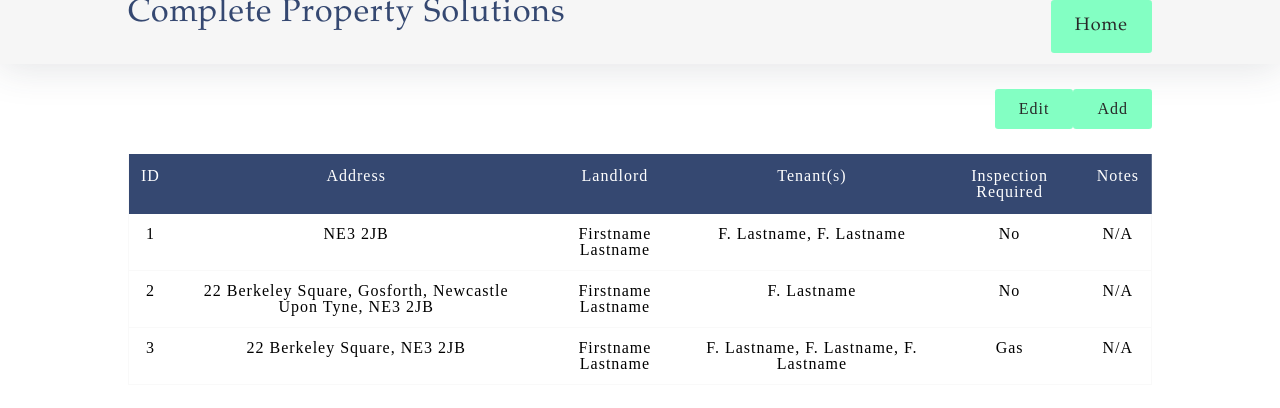
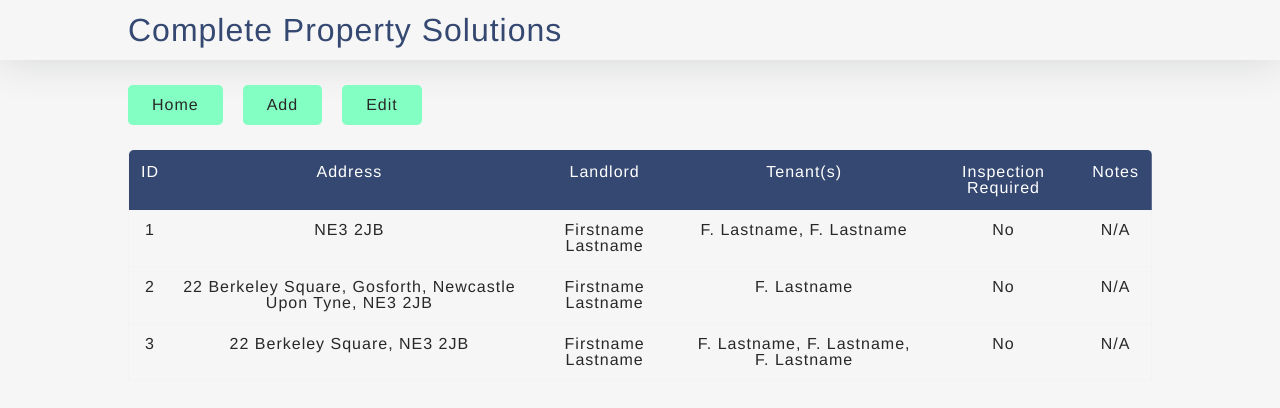
Before and after one commit to dean-jeffery/collab-dev-module, a PHP site: page / in a window 1280 px wide. Shown: the top 408 px of the page. Run offline with PHP 8.4, Linux system fonts and the light colour scheme.

Commit message:
format button/nav layout + file cleanup
- Add full commenting to both index and particularly CSS file

```diff
--- a/index.html
+++ b/index.html
@@ -9,34 +9,23 @@
     <link rel="stylesheet" href="style.css">
   </head>
   <body>
-
     <!-- HEADER -->
-  <header id="navbar">
+    <header>
       <div class="wrapper">
-          <a href="index.html"><h1>Complete Property Solutions</h1></a>
-
-          <!--  -->
-
-          <a href="index.html" class="button">
-            <p>Home</p>
-          </a>
-        </div>
+        <ul>
+          <li><a href="index.html"><h1>Complete Property Solutions</h1></a></li>
+        </ul>
       </div>
     </header>
-
-<div class="wrapper">
-
+    <!-- BODY -->
+    <div class="wrapper"> <!-- 80% content wrapper -->
+      <!-- Button row -->
       <div class="button-space">
-
+        <a href="index.html" class="button">Home</a>
         <a href="" class="button">Add</a>
-
         <a href="" class="button">Edit</a>
-
-
       </div>
-
-
-
+      <!-- Property table -->
       <table id="properties">
         <tr>
           <th>ID</th>
@@ -67,7 +56,7 @@
           <td>22 Berkeley Square, NE3 2JB</td>
           <td>Firstname Lastname</td>
           <td>F. Lastname, F. Lastname, F. Lastname</td>
-          <td>Gas</td>
+          <td>No</td>
           <td>N/A</td>
         </tr>
       </table>
--- a/style.css
+++ b/style.css
@@ -1,55 +1,90 @@
-/*
-Colours:
+/*--------------------------------------------------------------
+>>> TABLE OF CONTENTS:
+----------------------------------------------------------------
 
-Black: #282828
-Dark blue: #354871
+	1. 	Typography
+	2. 	Navbar
+	3.  Table
+	4.  Buttons
+
+>>> Color codes
+
+Dark Blue: #354871
+black: #282828
 Teal: #83FFC3
-White: #f6f6f6
-Grey: #ebebeb
-*/
+White: #F6F6F6
+Grey: #EBEBEB
+
+----------------------------------------------------------------------------- */
+.wrapper {
+  margin: 0 auto;
+  max-width: 80%;
+}
+body {
+  background-color: #f6f6f6;
+  color: #282828;
+  font-family: Montserrat, Helvetica, sans-serif;
+  letter-spacing: 1px;
+}
+/* -------------------------------------------------------------------------- */
+/*	1. Typography
+/* -------------------------------------------------------------------------- */
 
 h1 {
-  font-family: Palatino, "Palatino Linotype", "Palatino LT STD", "Book Antiqua",
-    Georgia, serif;
-  font-size: 29px;
+  color: #354871;
+  font-size: 2rem;
   font-style: normal;
   font-variant: normal;
-  font-weight: 400;
-  line-height: 29px;
 }
-h3 {
-  font-family: Palatino, "Palatino Linotype", "Palatino LT STD", "Book Antiqua",
-    Georgia, serif;
-  font-size: 22px;
-  font-style: normal;
-  font-variant: normal;
-  font-weight: 700;
-  line-height: 29px;
-}
+
 p {
-  font-family: Palatino, "Palatino Linotype", "Palatino LT STD", "Book Antiqua",
-    Georgia, serif;
   font-size: 18px;
   font-style: normal;
   font-variant: normal;
   font-weight: 100;
-  line-height: 29px;
 }
 
+/* -------------------------------------------------------------------------- */
+/*	2. Navbar
+/* -------------------------------------------------------------------------- */
 
+ul {
+  list-style-type: none;
+  margin: 0;
+  overflow: hidden;
+  padding: 0;
+}
 
+li {
+  float: left;
+}
 
+li a {
+  color: white;
+  display: block;
+  padding: 14px 0px;
+  text-align: center;
+  text-decoration: none;
+}
 
+header {
+  background-color: #f6f6f6;
+  -webkit-box-shadow: 0 2px 40px 1px rgba(57, 63, 72, 15%);
+  -moz-box-shadow: 0 2px 40px 1px rgba(57, 63, 72, 15%);
+  box-shadow: 0 2px 40px 1px rgba(57, 63, 72, 15%);
+  width: 100%;
+}
 
+/* -------------------------------------------------------------------------- */
+/*	3. Table
+/* -------------------------------------------------------------------------- */
 
-/* /////////////////////////////// */
 #properties {
   border-collapse: collapse;
-  width: 100%;
-  text-align: center;
-
   border-left: 1px solid rgba(229, 229, 229, 0.25);
   border-right: 1px solid rgba(229, 229, 229, 0.25);
+  text-align: center;
+  width: 100%;
 }
 
 #properties td {
@@ -66,51 +101,40 @@ p {
 }
 
 #properties th {
+  background-color: #354871;
+  color: white;
   padding-top: 14px;
   padding-bottom: 14px;
-  background-color: #354871;
-  color: white;
 }
 
-.wrapper {
-  max-width: 80%;
-  margin: 0 auto;
+#properties th:first-of-type {
+  border-radius: 0.3rem 0 0 0;
 }
+
+#properties th:last-of-type {
+  border-radius: 0 0.3rem 0 0;
+}
+/* -------------------------------------------------------------------------- */
+/*	4. Buttons
+/* -------------------------------------------------------------------------- */
+
 .button {
   background-color: #83ffc3;
+  border-radius: 0.3rem;
   color: #282828;
+  font-size: 16px;
   padding: 12px 24px;
   text-align: center;
   text-decoration: none;
-  font-size: 16px;
-  float: right;
-  border-radius: 0.2rem;
 }
 
-body {
-  /* font-family: Montserrat, Helvetica, sans-serif; */
-  letter-spacing: 1px;
-}
-
-H1 {
-  color: #354871;
-  font-size: 2rem;
-  display: inline-block;
-}
-
-header {
-  background-color: #f6f6f6;
-  width: 100%;
-  height: 4rem;
-
-  -webkit-box-shadow: 0 2px 40px 1px rgba(57, 63, 72, 15%);
-  -moz-box-shadow: 0 2px 40px 1px rgba(57, 63, 72, 15%);
-  box-shadow: 0 2px 40px 1px rgba(57, 63, 72, 15%);
+.button:nth-child(2) {
+  margin: 0 20px;
 }
 
 .button-space {
-  float: right;
-  display: inline;
+  display: flex;
+  justify-content: lex-start;
   padding: 25px 0;
-  width: 100%;
+  width: 40%;
 }
```
Lines whose indentation alone changed are shown as unchanged.
